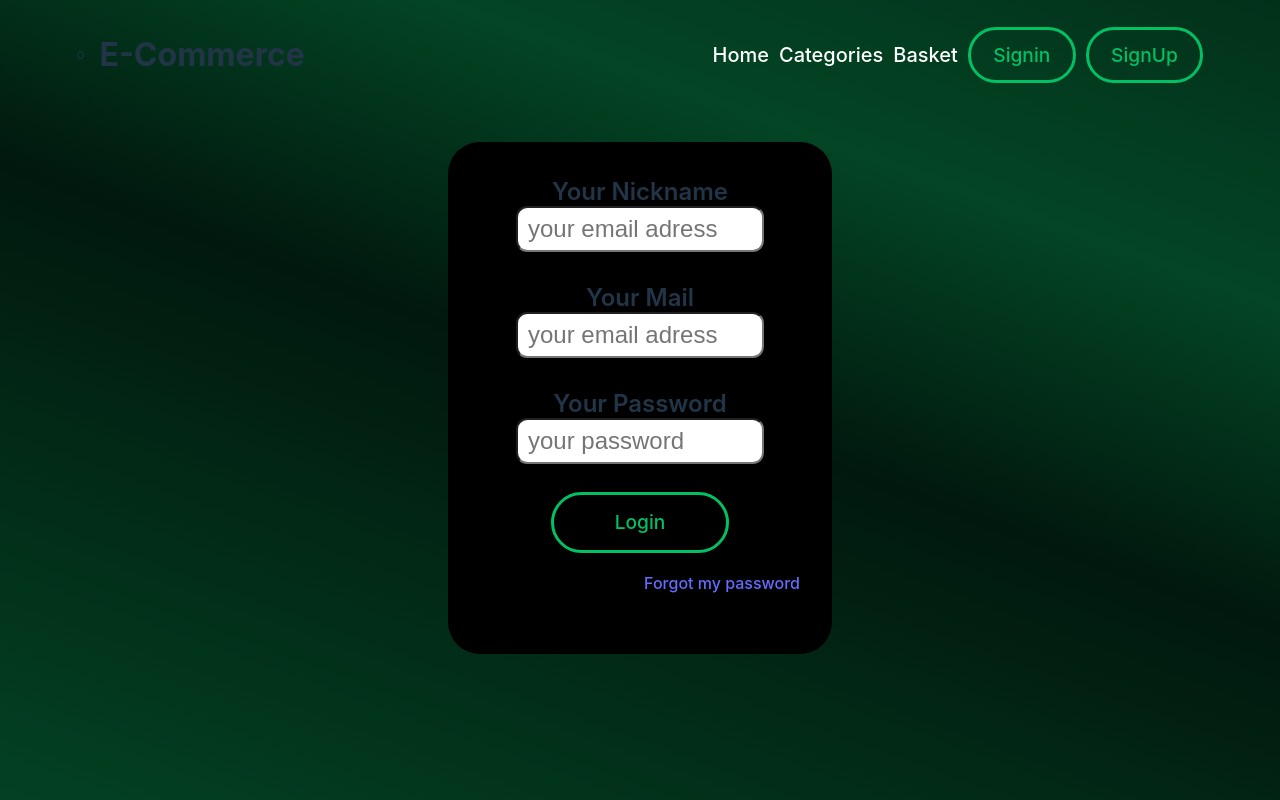
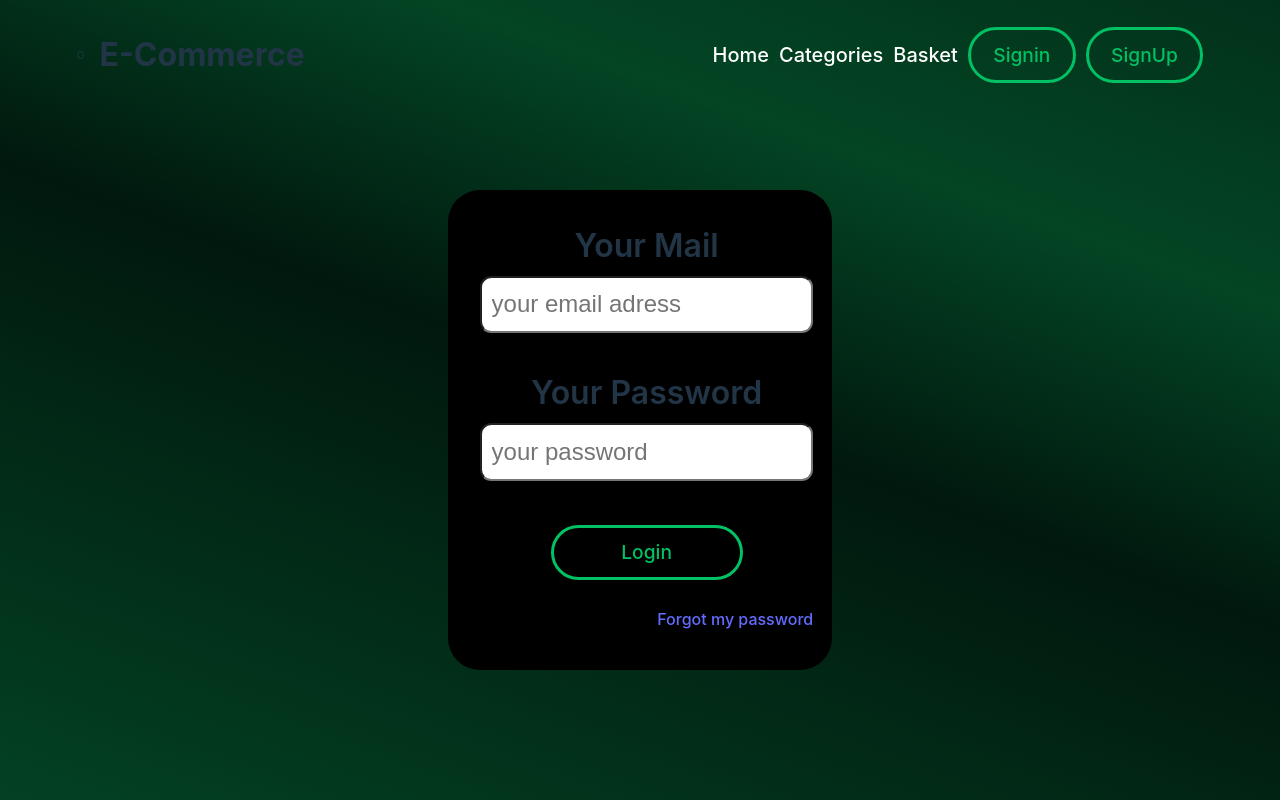
Before and after one commit to celik-arda/e-commerce, a React (Vite) app: page /signin in a window 1280 px wide. Built offline with nearby package versions, Linux system fonts and the light colour scheme; no server answers.

Commit message:
Revert "refactor (signin/) : add an input for more user info"
This reverts commit 17077058880b1fb07b25d1ac3b4982ec8aa54c29.

```diff
--- a/src/components/authComponents/signIn/SignIn.module.css
+++ b/src/components/authComponents/signIn/SignIn.module.css
@@ -1,42 +1,35 @@
 .login_form_container {
   background-color: black;
-  margin: 3rem auto 0 auto;
+  margin: 6rem auto 0 auto;
   width: 24rem;
-  height: 32rem;
-  padding: 2rem;
+  height: 30rem;
+  padding: 2rem 2rem 3rem 2rem;
   box-sizing: border-box;
   border-radius: 2rem;
 }
 .login_form_container form {
   width: 100%;
   display: grid;
-  grid-template-rows: 6fr 12fr 6fr 12fr 6fr 12fr 12fr;
+  grid-template-rows: 4fr 6fr 4fr 6fr;
   row-gap: 1%;
-  justify-items: center;
 }
 .login_form_container form label {
   text-align: center;
   font-weight: 600;
-  font-size: 1.5rem;
-}
-.login_form_container form input, .login_form_container form label {
-  width: 70%;
-  height: 1rem;
+  font-size: 2rem;
 }
 .login_form_container form .login_name_input {
-  margin-bottom: 1.5rem;
+  margin-bottom: 2rem;
 }
 .login_form_container form .login_password_input {
-  margin-bottom: 1.5rem;
+  margin-bottom: 2rem;
 }
 .login_form_container form button {
-  padding: 1.7rem 3.8rem;
-  line-height: 0rem;
-  height: 1.5rem;
-  margin: 0 auto;
+  width: 12rem;
+  margin: 0.5rem auto;
 }
-.login_form_container form .forgot_navlink {
+.login_form_container form a {
   margin-top: 0.9rem;
-  justify-self: end;
+  text-align: right;
   font-size: 1rem;
 }/*# sourceMappingURL=SignIn.module.css.map */
--- a/src/components/authComponents/signIn/SignIn.module.scss
+++ b/src/components/authComponents/signIn/SignIn.module.scss
@@ -1,48 +1,40 @@
 .login_form_container {
     background-color: black;
-    margin: 3rem auto 0 auto;
+    margin: 6rem auto 0 auto;
     width: 24rem;
-    height: 32rem;
-    padding: 2rem;
+    height: 30rem;
+    padding: 2rem 2rem 3rem 2rem;
     box-sizing: border-box;
     border-radius: 2rem;
 
     form {
         width: 100%;
         display: grid;
-        grid-template-rows: 6fr 12fr 6fr 12fr 6fr 12fr 12fr;
+        grid-template-rows: 4fr 6fr 4fr 6fr;
         row-gap: 1%;
-        justify-items: center;
-
 
         label {
             text-align: center;
             font-weight: 600;
-            font-size: 1.5rem;
+            font-size: 2rem;
         }
-         input, label {
-            width: 70%;
-            height: 1rem;
-         }
 
         .login_name_input {
-            margin-bottom: 1.5rem
+            margin-bottom: 2rem
         }
 
         .login_password_input {
-            margin-bottom: 1.5rem;
+            margin-bottom: 2rem;
         }
 
         button {
-            padding: 1.7rem 3.8rem;
-            line-height: 0rem;
-            height: 1.5rem;
-            margin: 0 auto;
+            width: 12rem;
+            margin: 0.5rem auto;
         }
 
-        .forgot_navlink {
+        a {
             margin-top: 0.9rem;
-            justify-self: end;
+            text-align: right;
             font-size: 1rem;
         }
     }
--- a/src/components/authComponents/signIn/SignIn.tsx
+++ b/src/components/authComponents/signIn/SignIn.tsx
@@ -53,15 +53,6 @@ const SignIn = () => {
         return (
             <div className={style.login_form_container}>
                 <form className={style.form_area}>
-                    <label htmlFor="user_nickname">Your Nickname</label>
-                    <input
-                    id="user_nickname"
-                    className={style.login_name_input}
-                    value={email}
-                    onChange={e => setEmail(e.target.value)}
-                    title='email' type='email'
-                    placeholder='your email adress'
-                    />
                     <label htmlFor="login_name_input">Your Mail</label>
                     <input
                     id="login_name_input"
@@ -85,7 +76,7 @@ const SignIn = () => {
                     onClick={handleLoginForm}>
                         Login
                     </button>
-                    <NavLink className={style.forgot_navlink} to='/forgot_password' >Forgot my password</NavLink>
+                    <NavLink to='/forgot_password' >Forgot my password</NavLink>
                 </form>
 
                 {/* <Routes>
```
